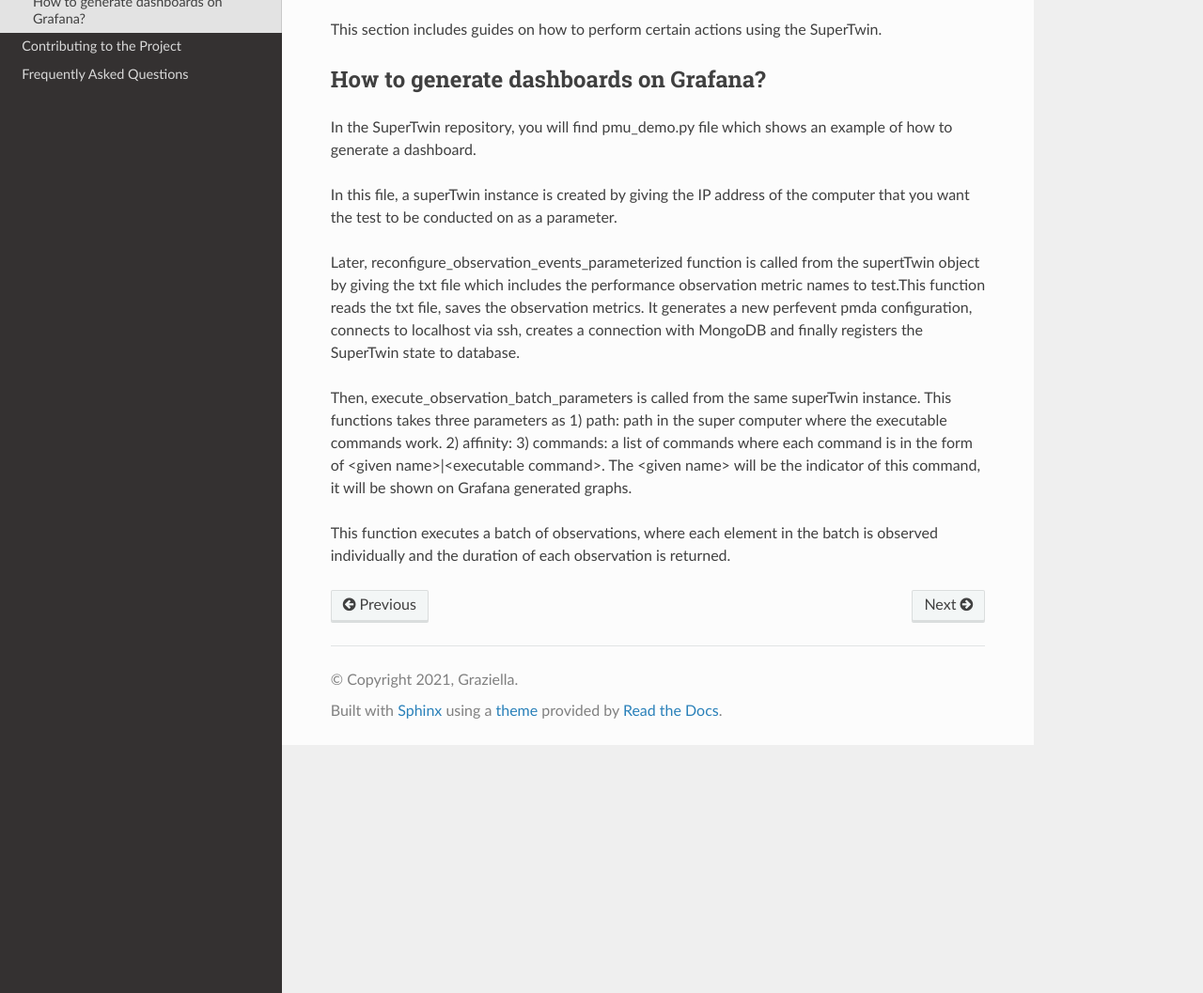
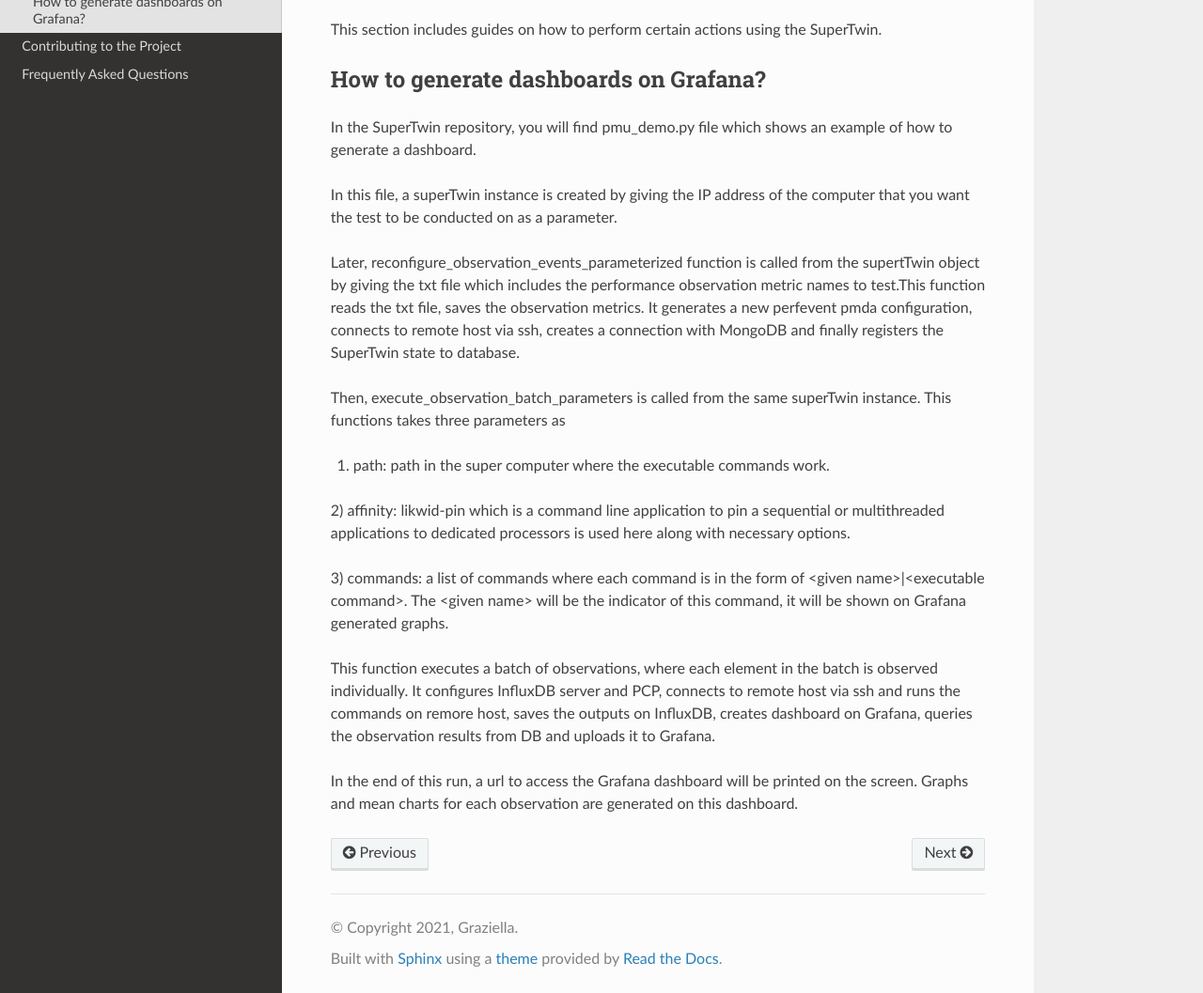
Before and after one commit to AliFehmi/supertwin-1, a Sphinx documentation site: the page built from docs/source/how_to.rst, in a window 1280 px wide and 1321 px high, cut to the strip 264-1321 px from the top of the window. Shown: the whole strip at 94% size. Built offline with Sphinx 7.4.7 and the Read the Docs theme 2.0.0, drawn with Linux system fonts in a browser that asks for light colours.

Commit message:
generate dashboard update 2

```diff
--- a/docs/source/how_to.rst
+++ b/docs/source/how_to.rst
@@ -21,14 +21,22 @@
 
 Later, reconfigure_observation_events_parameterized function is called from the supertTwin object by giving the txt file which
 includes the performance observation metric names to test.This function reads the txt file, saves the observation metrics. It
-generates a new perfevent pmda configuration, connects to localhost via ssh, creates a connection with MongoDB and finally registers
+generates a new perfevent pmda configuration, connects to remote host via ssh, creates a connection with MongoDB and finally registers
 the SuperTwin state to database.
 
 Then, execute_observation_batch_parameters is called from the same superTwin instance. This functions takes three parameters as
+
 1) path: path in the super computer where the executable commands work.
-2) affinity:
+
+2) affinity: likwid-pin which is a command line application to pin a sequential or multithreaded applications to dedicated
+processors is used here along with necessary options.
+
 3) commands: a list of commands where each command is in the form of <given name>|<executable command>. The <given name> will be
 the indicator of this command, it will be shown on Grafana generated graphs.
 
-This function executes a batch of observations, where each element in the batch is observed individually and the duration of each
-observation is returned.
+This function executes a batch of observations, where each element in the batch is observed individually. It configures InfluxDB
+server and PCP, connects to remote host via ssh and runs the commands on remore host, saves the outputs on InfluxDB,
+creates dashboard on Grafana, queries the observation results from DB and uploads it to Grafana.
+
+In the end of this run, a url to access the Grafana dashboard will be printed on the screen. Graphs and mean charts for each observation
+are generated on this dashboard.
```
